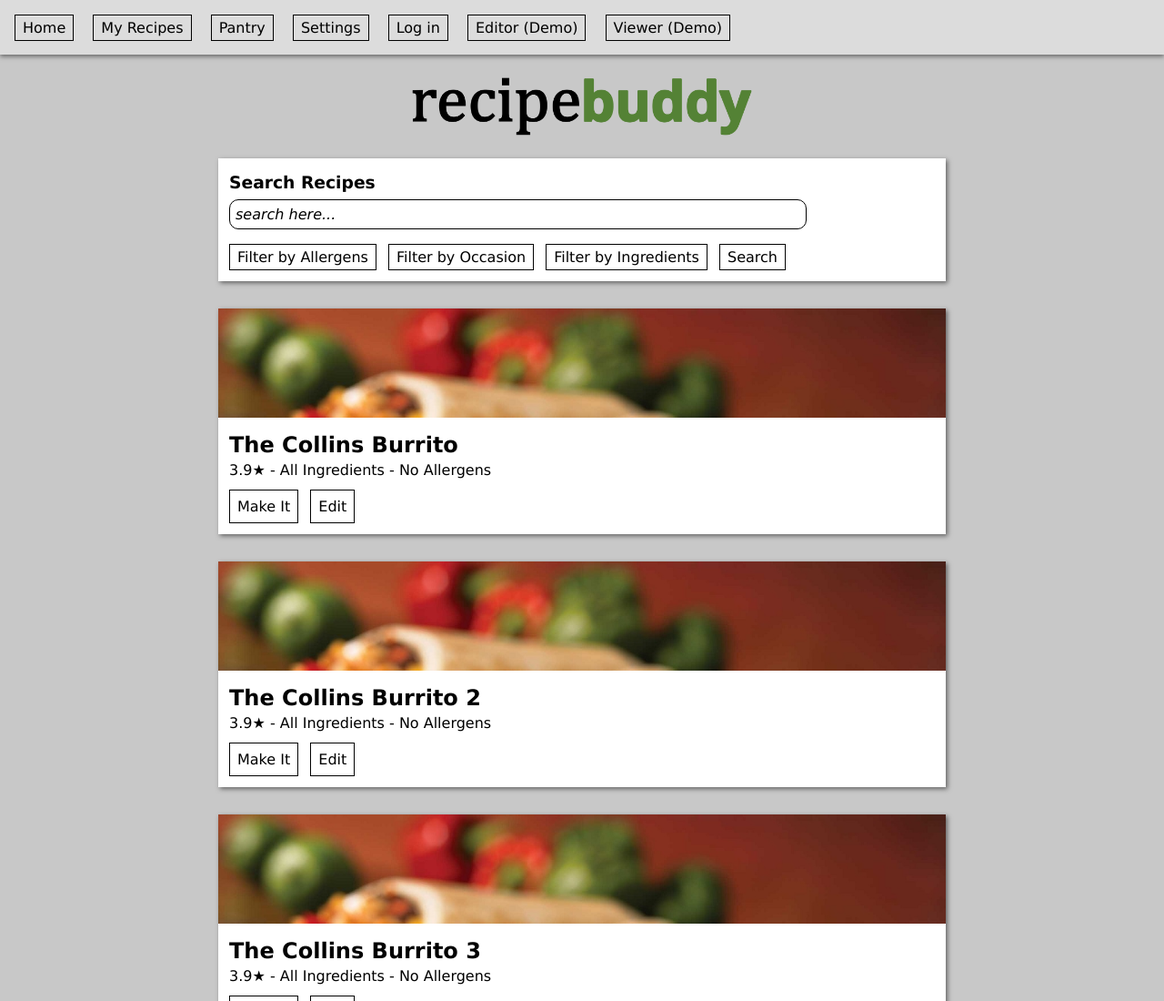
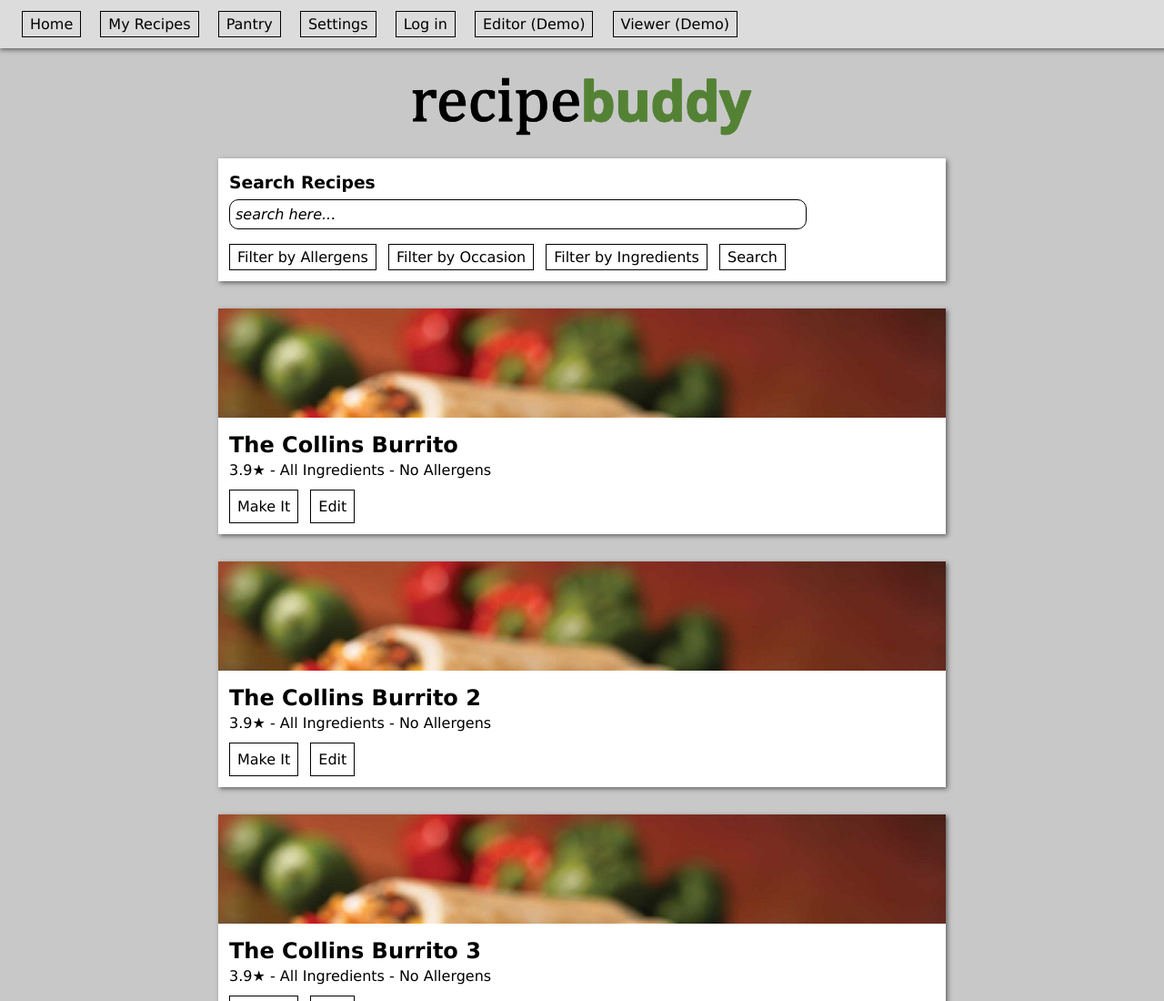
Before and after one commit to crazyrecipes/frontend_prototype_archive, a plain HTML site: page list.html in a window 1280 px wide. Shown: the top 1100 px of the page at 91% size. Drawn offline with Linux system fonts and the light colour scheme.

Commit message:
tweak navbar

```diff
--- a/style.css
+++ b/style.css
@@ -23,23 +23,20 @@ p {
 /* ===== NAVBAR ===== */
 
 .navbar {
-    padding: 0;
+    padding: 8px;
     margin: 0;
     position: fixed;
     top: 0;
     width: 100%;
-    height: 60px;
     z-index: 998;
     background: rgb(220,220,220);
     color: black;
-    overflow-y: hidden;
-    overflow-x: scroll;
     box-shadow: 0px 2px 5px rgba(0,0,0,0.5);
 }
 
 .navbar_item {
     display: inline-block;
-    margin: 16px 0px 0px 16px;
+    margin: 4px 0px 4px 16px;
     padding: 4px 8px;
     border: 1px solid black;
     color: black;
```
